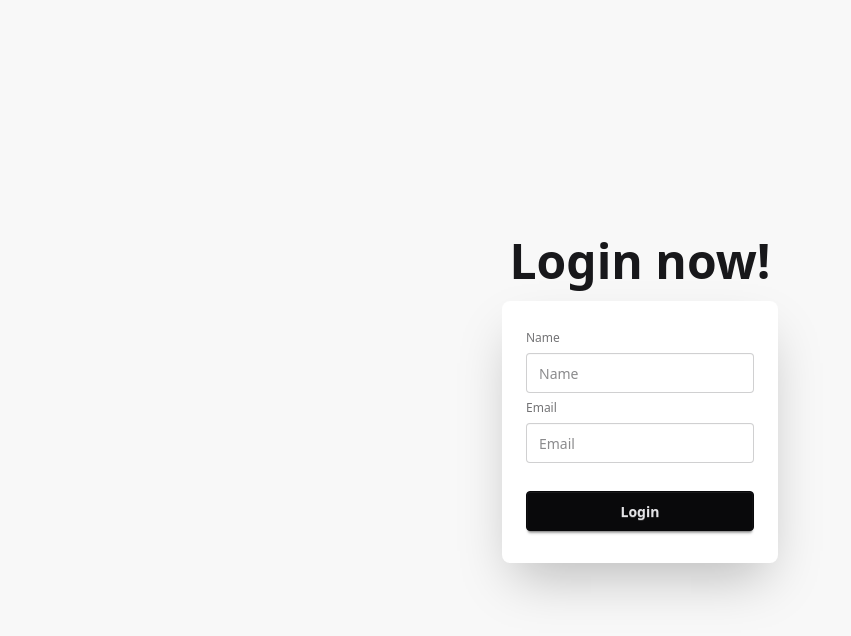
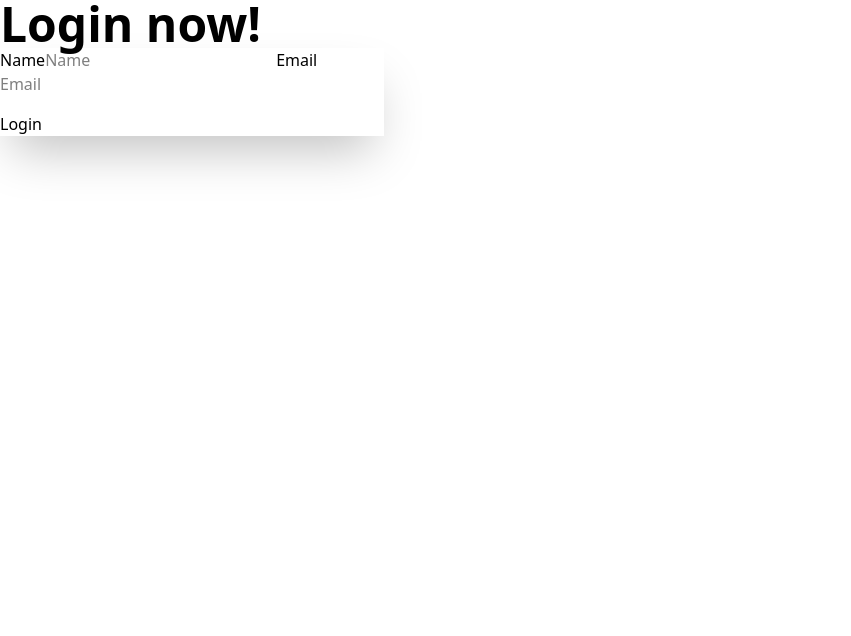
Before and after one commit to mdsheikhmohaimenulislam/Dashboard-client, a React (Vite) app: page / in a window 1280 px wide. Shown: the top 636 px of the page, without its empty margins (0-851 px from the left). Built offline with nearby package versions, Linux system fonts and the light colour scheme.

Commit message:
text color add

```diff
--- a/src/index.css
+++ b/src/index.css
@@ -1,2 +1,2 @@
 @import "tailwindcss";
-@plugin "daisyui";
+/* @plugin "daisyui"; */
```
